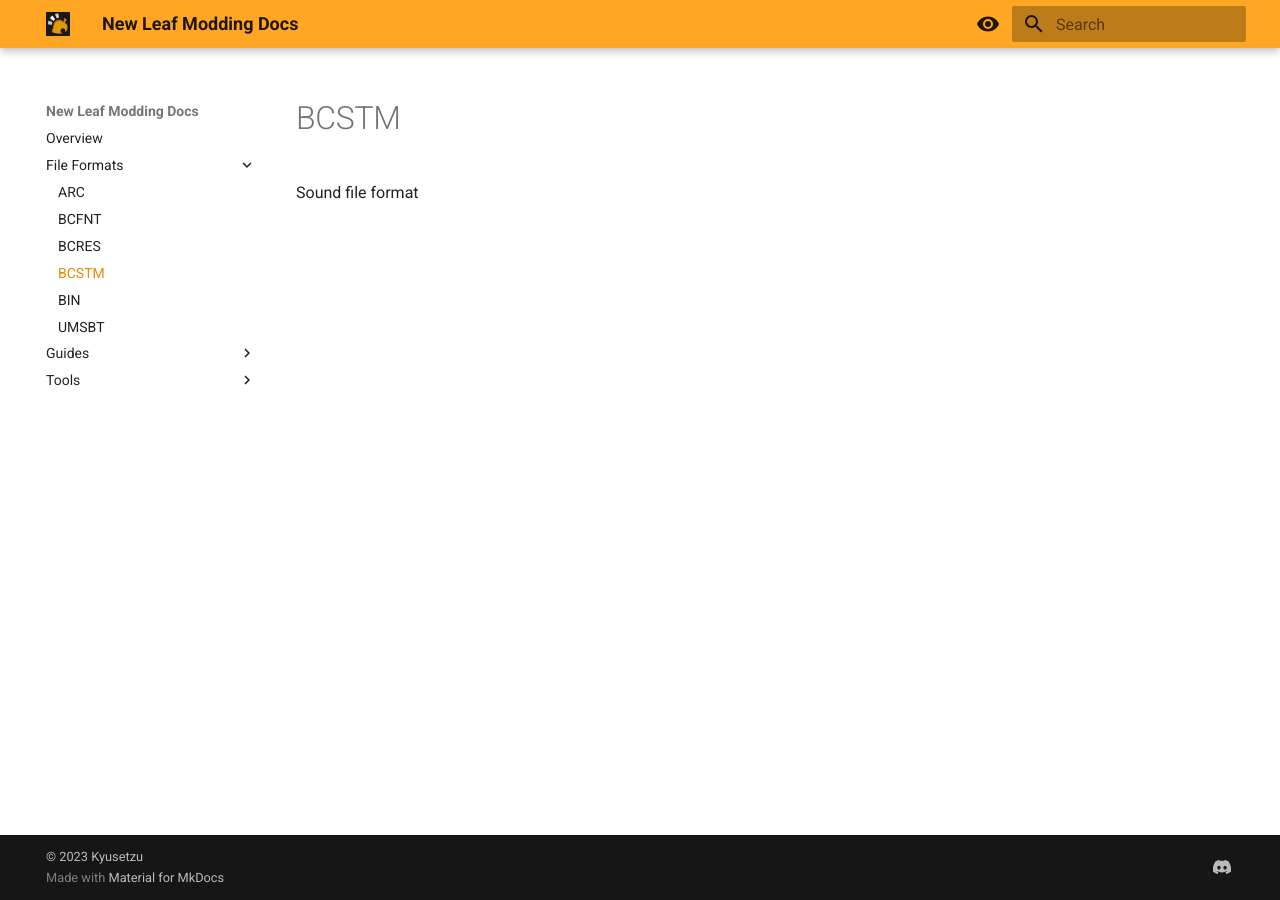
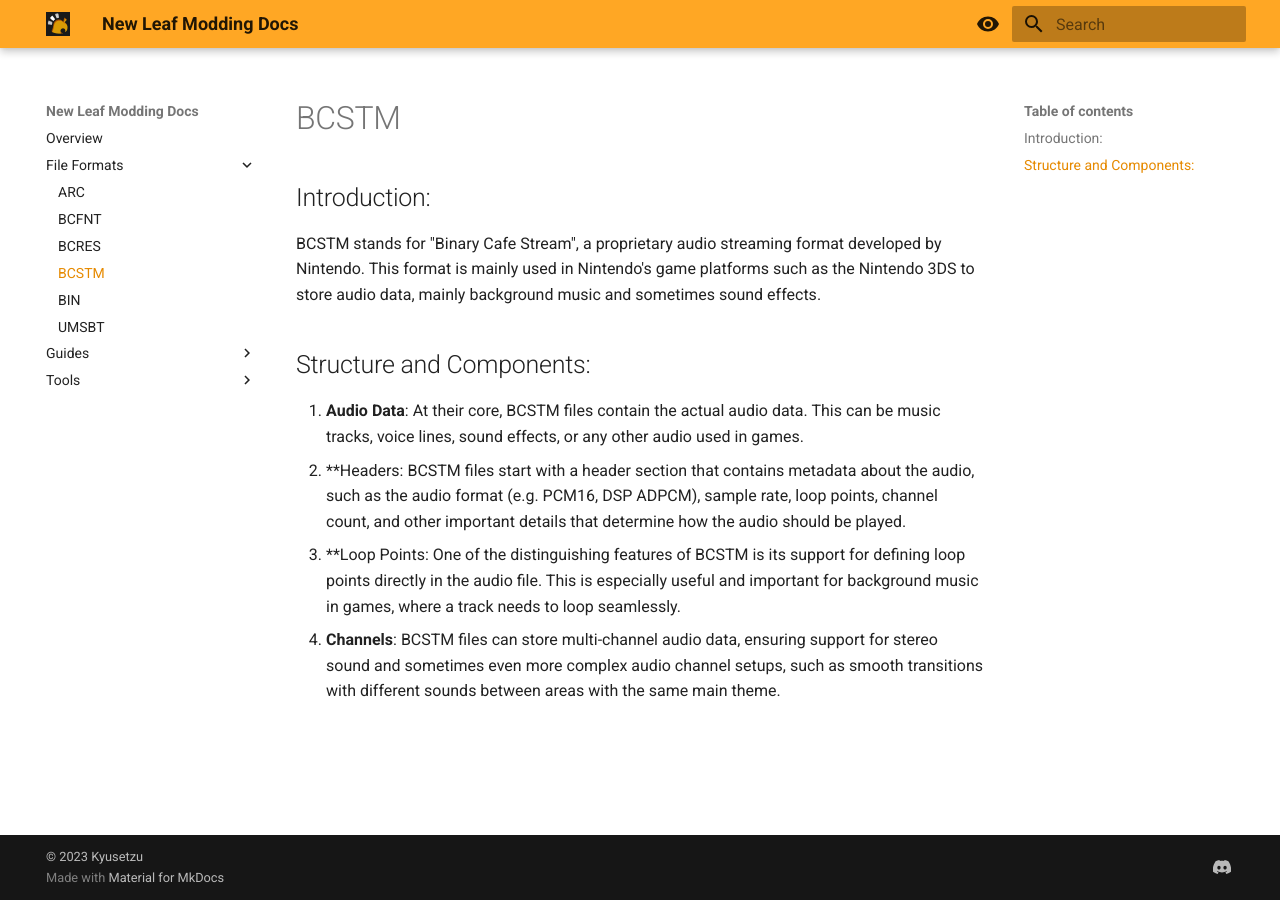
Before and after one commit to Kyusetzu/ACNL-Mod-Docs, an MkDocs documentation site: the page built from docs/File Formats/BCSTM.md, in a window 1280 px wide. Built offline with MkDocs 1.6.1 and Material for MkDocs 9.7.7, drawn with Linux system fonts in a browser that asks for light colours.

Commit message:
Adding more file descriptions, fixed typo

```diff
--- a/docs/File Formats/BCSTM.md
+++ b/docs/File Formats/BCSTM.md
@@ -1 +1,9 @@
-Sound file format
+## Introduction:
+BCSTM stands for "Binary Cafe Stream", a proprietary audio streaming format developed by Nintendo. This format is mainly used in Nintendo's game platforms such as the Nintendo 3DS to store audio data, mainly background music and sometimes sound effects.
+
+## Structure and Components:
+
+1. **Audio Data**: At their core, BCSTM files contain the actual audio data. This can be music tracks, voice lines, sound effects, or any other audio used in games.
+2. **Headers: BCSTM files start with a header section that contains metadata about the audio, such as the audio format (e.g. PCM16, DSP ADPCM), sample rate, loop points, channel count, and other important details that determine how the audio should be played.
+3. **Loop Points: One of the distinguishing features of BCSTM is its support for defining loop points directly in the audio file. This is especially useful and important for background music in games, where a track needs to loop seamlessly.
+4. **Channels**: BCSTM files can store multi-channel audio data, ensuring support for stereo sound and sometimes even more complex audio channel setups, such as smooth transitions with different sounds between areas with the same main theme.
```
Also changed, not shown: docs/File Formats/UMSBT.md (+9 -1 lines), docs/index.md (+1 -1 lines).
